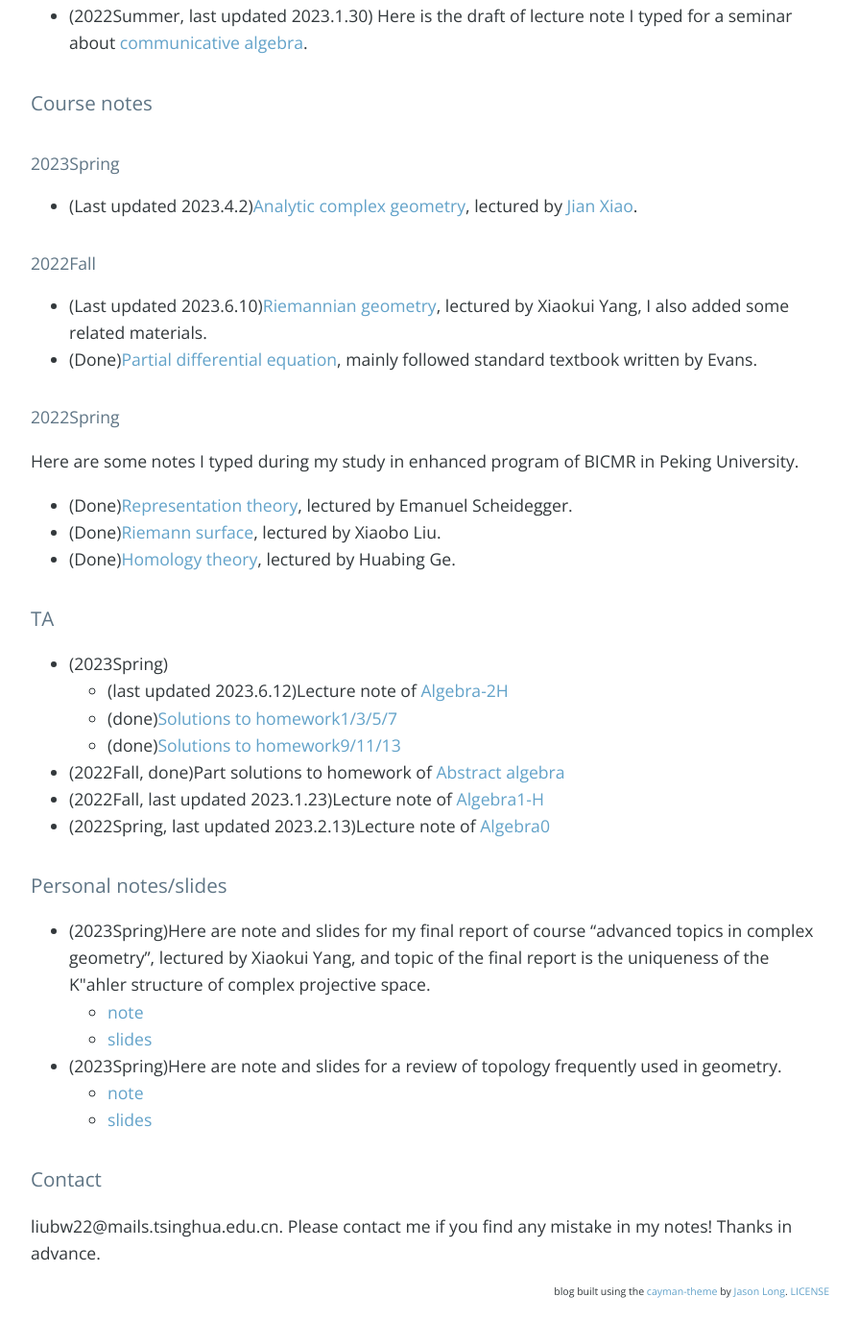
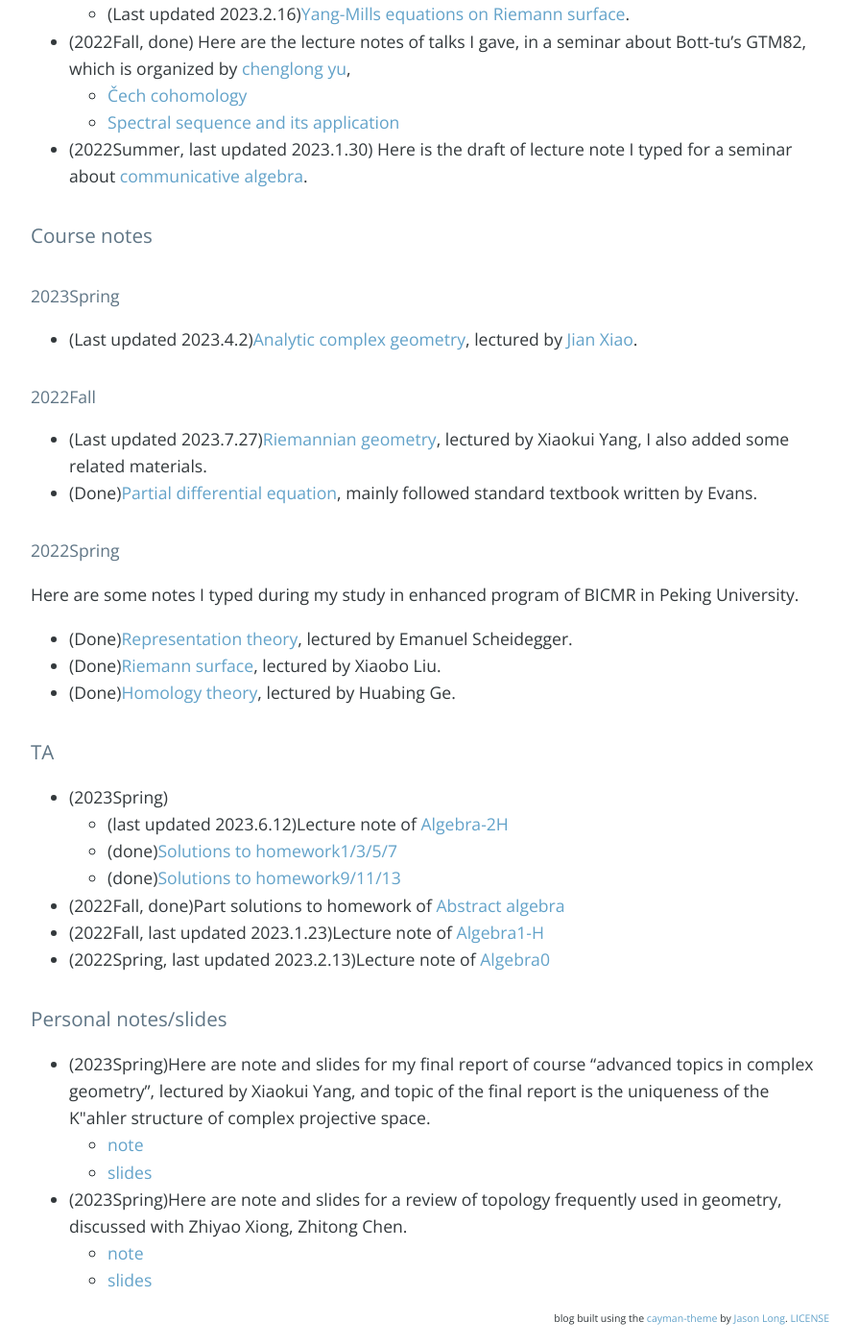
Before and after one commit to bowenl-math/bowenl-math.github.io, a Jekyll site: the page built from index.md, in a window 1280 px wide and 1400 px high, scrolled down 866 px. Shown: the whole window at 96% size, without its empty margins (192-1087 px from the left). Built offline with Jekyll 4.4.1, drawn with Linux system fonts in a browser that asks for light colours; nearby versions of some CDN libraries; our own code applies the rules of GitHub Pages for plain Markdown files; the list of posts is cut into pages by our own code; comment, search, counter and statistics services are not loaded; before the commit the page ends 2238 px from its top, so only the background shows below that; some of the changed text lies outside the part shown.

Commit message:
update markdown

```diff
--- a/index.md
+++ b/index.md
@@ -17,7 +19,7 @@
 * (Last updated 2023.4.2)[Analytic complex geometry](notes/2023Spring/Analytic_complex_geometry.pdf), lectured by [Jian Xiao](https://sites.google.com/view/jianxiao/).
 
 #### 2022Fall
-* (Last updated 2023.6.10)[Riemannian geometry](notes/2022Fall/Riemannian_geometry.pdf), lectured by Xiaokui Yang, I also added some related materials.
+* (Last updated 2023.7.27)[Riemannian geometry](notes/2022Fall/Riemannian_geometry.pdf), lectured by Xiaokui Yang, I also added some related materials.
 * (Done)[Partial differential equation](notes/2022Fall/pde.pdf), mainly followed standard textbook written by Evans.
 
 #### 2022Spring
@@ -41,10 +43,6 @@
 * (2023Spring)Here are note and slides for my final report of course “advanced topics in complex geometry", lectured by Xiaokui Yang, and topic of the final report is the uniqueness of the K\"ahler structure of complex projective space.
    - [note](notes/personal notes/Uniqueness_CPn/note.pdf)
    - [slides](notes/personal notes/Uniqueness_CPn/slides.pdf)
-* (2023Spring)Here are note and slides for a review of topology frequently used in geometry.
+* (2023Spring)Here are note and slides for a review of topology frequently used in geometry, discussed with Zhiyao Xiong, Zhitong Chen.
    - [note](notes/personal notes/Review_of_topology/note.pdf)
    - [slides](notes/personal notes/Review_of_topology/slides.pdf)
-
-
-### Contact
-liubw22@mails.tsinghua.edu.cn. Please contact me if you find any mistake in my notes! Thanks in advance.
```
Also changed, not shown: other parts of index.md (+2 -0 lines).
